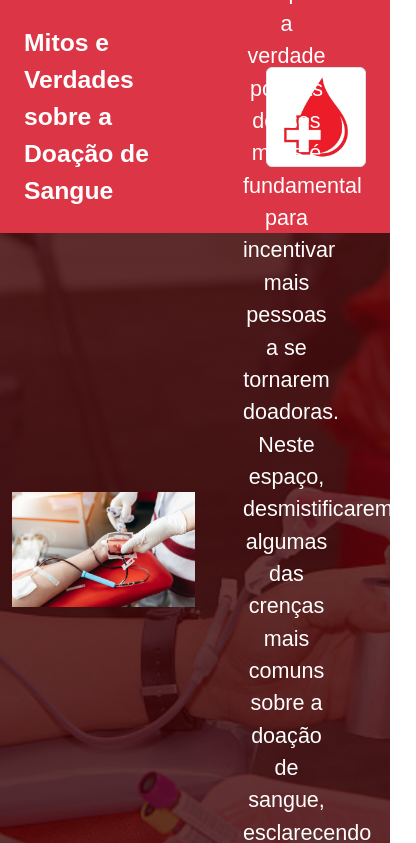
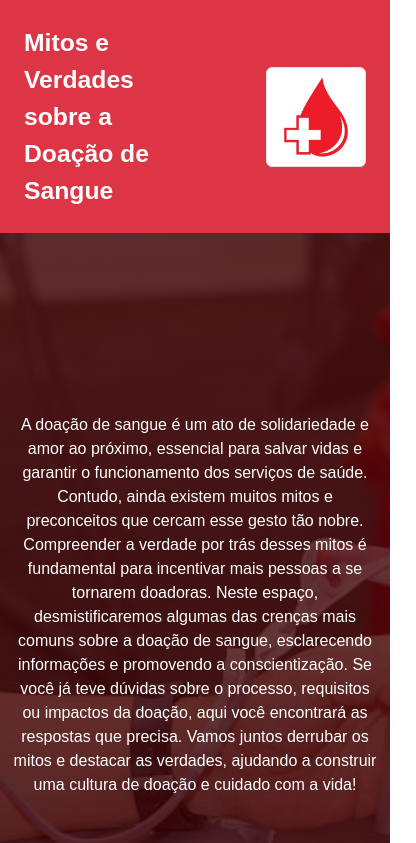
Before and after one commit to LauraEliza19/doacao_de_sangue, a plain HTML site: page index.html in a window 390 px wide. Shown: the top 843 px of the page, 416 px wide, since content can reach past the window. Drawn offline with nearby package versions, Linux system fonts and the light colour scheme.

Commit message:
ajustes mobile

```diff
--- a/index.html
+++ b/index.html
@@ -66,14 +66,27 @@
         margin-bottom: 1rem;
     }
 
+    @media (max-width: 768px) {
+    .hero .container-fluid {
+        flex-direction: column; /* Empilha os elementos na vertical */
+    }
 
+    .hero .col-md-6 {
+        text-align: left; /* Alinha o texto à esquerda no mobile */
+    }
 
-        /* Responsividade */
-        @media (max-width: 768px) {
-            .accordion img {
-                width: 50%;
-            }
-        }
+    .hero img {
+        display: none; /* Oculta a imagem */
+    }
+
+    .hero p {
+        font-size: 16px !important; /* Reduz o tamanho da fonte */
+    }
+    .hero{
+        height: 90vh;
+        padding: 0px;
+    }
+    }
   </style>
 </head>
 <body>
@@ -89,14 +102,14 @@
 </header>
 
   <!-- Hero Section -->
-  <section class="hero">
+<section class="hero">
 
         <div class="container-fluid d-flex align-items-center">
-            <div class="col-6">
+            <div class="col-md-6 col-sm-6">
                 <img src="img\inicio.jpg " class="img-fluid w-100" alt="logo_doacao">
             </div>
-            <div class="col-6">
-                <p class="p-5 fs-4">
+            <div class="col-sm-6 col-sm-6">
+                <p class="p-md-5 p-sm-2 fs-4">
                     A doação de sangue é um ato de solidariedade e amor ao próximo, essencial para salvar vidas e garantir o funcionamento dos serviços de saúde. Contudo, ainda existem muitos mitos e preconceitos que cercam esse gesto tão nobre. Compreender a verdade por trás desses mitos é fundamental para incentivar mais pessoas a se tornarem doadoras. Neste espaço, desmistificaremos algumas das crenças mais comuns sobre a doação de sangue, esclarecendo informações e promovendo a conscientização. Se você já teve dúvidas sobre o processo, requisitos ou impactos da doação, aqui você encontrará as respostas que precisa. Vamos juntos derrubar os mitos e destacar as verdades, ajudando a construir uma cultura de doação e cuidado com a vida!
                 </p>
                 <!-- <div class="d-grid col-6 pt-5 justify-content-end">
@@ -107,7 +120,7 @@
 
         </div>
 
-  </section>
+</section>
 
   <!-- About Section -->
   <!-- <section id="about" class="py-5">
@@ -126,7 +139,7 @@
 
   <div class="container-fluid p-5">
     <div class="row">
-        <div class="col-5 p-5 card shadow">
+        <div class="col-md-5 col-sm-5 p-5 card shadow">
             <div class="text-center mb-3 fs-4">
                 <h2>Mitos</h2>
                 <p>Desvende as verdades por trás dos mitos mais comuns sobre a doação de sangue.</p>
@@ -172,12 +185,12 @@
                 </div>
             </div>
         </div>
-        <div class="col-md-2 d-flex align-items-center justify-content-center">
+        <div class="col-md-2 col-sm-2 d-flex align-items-center justify-content-center">
             <img src="img/logo.jpg" alt="logo_doacao" style="width: 150px;">
 
         </div>
 
-        <div class="col-md-5 p-5 card shadow">
+        <div class="col-md-5 col-sm-5 p-5 card shadow">
             <div class="text-center mb-3 fs-4">
                 <h2>Verdades</h2>
                 <p>Conheça os benefícios e fatos que fazem da doação de sangue um ato tão importante.</p>
```
